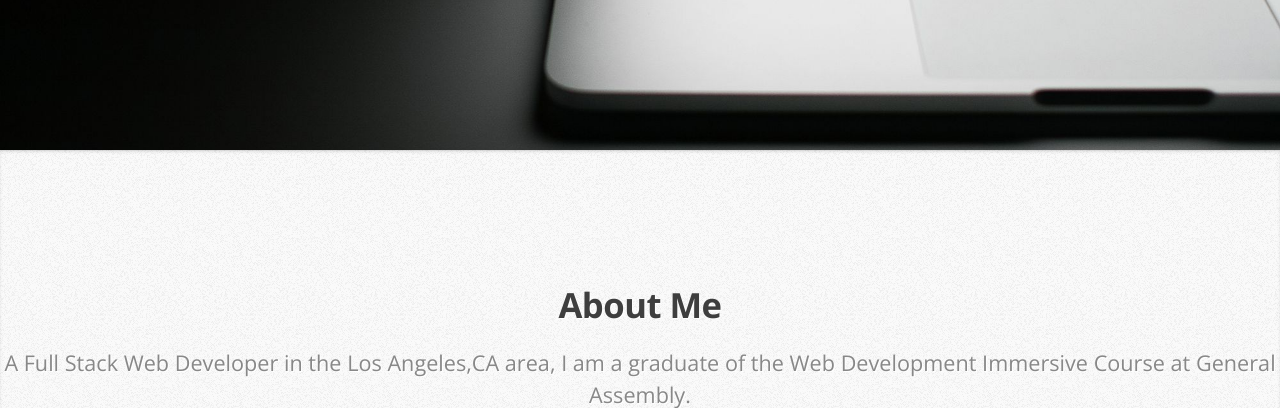
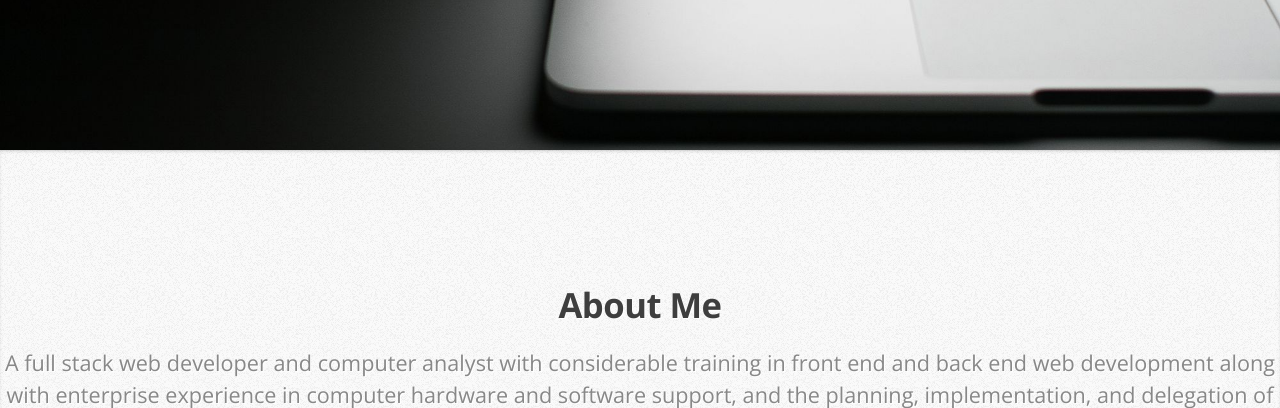
Before and after one commit to FerdieQ/FerdieQ.github.io, a plain HTML site: page index.html in a window 1280 px wide. Shown: the part 544-952 px from the top of the page. Drawn offline with nearby package versions, Linux system fonts and the light colour scheme.

Commit message:
changed About Me section

```diff
--- a/index.html
+++ b/index.html
@@ -49,7 +49,7 @@
 				<article id="work">
 					<header>
 						<h2>About Me</h2>
-						<p>A Full Stack Web Developer in the Los Angeles,CA area, I am a graduate of the Web Development Immersive Course at General Assembly. </p>
+						<p>A full stack web developer and computer analyst with considerable training in front end and back end web development along with enterprise experience in computer hardware and software support, and the planning, implementation, and delegation of company resources in the Los Angeles,CA region.</p>
 						<h3>Languages:</h3>
 						<p>HTML5 | CSS3 | JavaScript | Ruby</p>
 						<h3>Frameworks:</h3>
```
